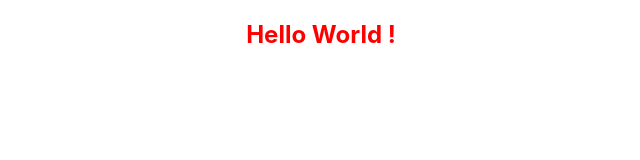
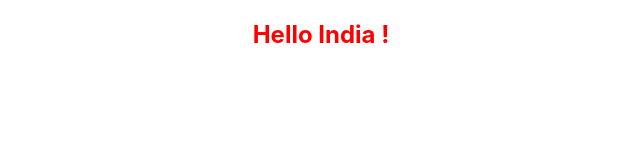
Before and after one commit to randhir4605/react, a React (Create React App) app in the folder my-first-react-app/: page / in a window 1280 px wide. Shown: the top 160 px of the page, without its empty margins (319-959 px from the left). Built offline with nearby package versions, Linux system fonts and the light colour scheme.

Commit message:
Pass data to a function component

```diff
--- a/my-first-react-app/src/App.js
+++ b/my-first-react-app/src/App.js
@@ -3,10 +3,16 @@ import './App.css';
 
 function App() {
   return (
-    <div className="App">
-      <h2>Hello World !</h2>
-    </div>
+    <Greeting toWhom="India"/>
   );
 }
 
+function Greeting(props){
+  return (
+    <div className="App">
+      <h2>Hello {props.toWhom} !</h2>
+    </div>
+  )
+}
+
 export default App;
```
